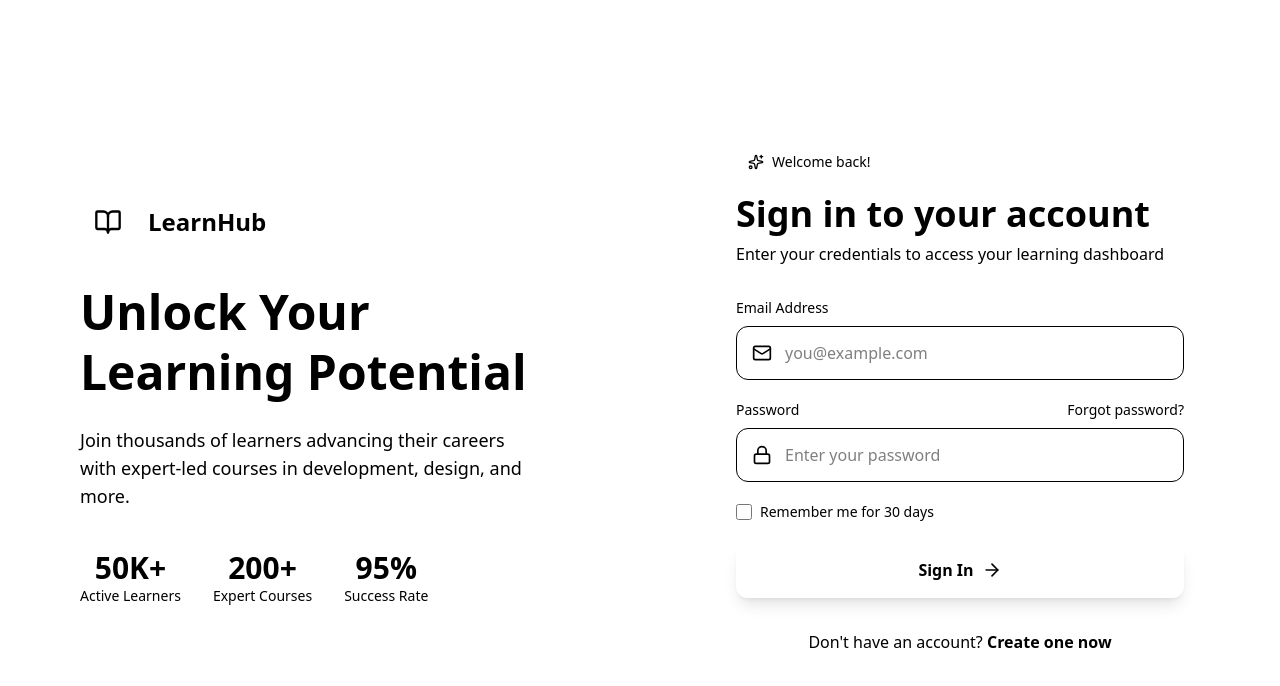
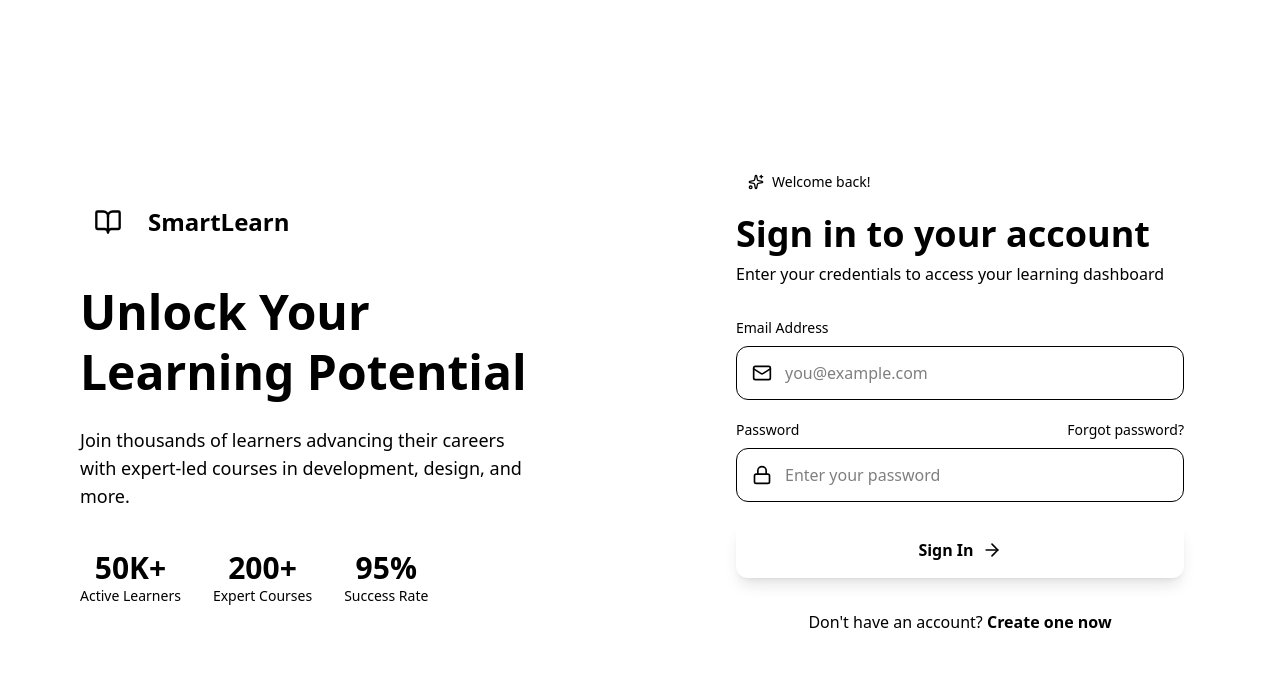
Before and after one commit to vivekfaujdar01/SmartLearn, a React app in the folder frontend/: page /login in a window 1280 px wide. Shown: the top 686 px of the page. Built offline with nearby package versions, Linux system fonts and the light colour scheme; the HTML template or start-up script is replaced by a standard one.

Commit message:
login and register page updated

```diff
--- a/frontend/src/pages/Login.jsx
+++ b/frontend/src/pages/Login.jsx
@@ -55,7 +55,7 @@ export default function Login() {
               <BookOpen className="w-7 h-7 text-primary-foreground" />
             </div>
             <span className="text-2xl font-display font-bold text-primary-foreground">
-              LearnHub
+              SmartLearn
             </span>
           </div>
 
@@ -161,17 +161,7 @@ export default function Login() {
               </div>
             </div>
 
-            {/* Remember Me */}
-            <div className="flex items-center gap-2">
-              <input
-                type="checkbox"
-                id="remember"
-                className="w-4 h-4 rounded border-input text-primary focus:ring-ring"
-              />
-              <label htmlFor="remember" className="text-sm text-muted-foreground">
-                Remember me for 30 days
-              </label>
-            </div>
+
 
             {/* Submit Button */}
             <button
--- a/frontend/src/pages/Register.jsx
+++ b/frontend/src/pages/Register.jsx
@@ -20,9 +20,9 @@ export default function Register() {
 
     setIsLoading(true);
     try {
-      // Replace with your actual signup logic
-      // const data = await signupUser(name, email, password);
-      // localStorage.setItem("token", data.token);
+
+      const data = await signupUser(name, email, password,role);
+      localStorage.setItem("token", data.token);
       alert("Signup successful");
       navigate("/dashboard");
     } catch (err) {
```
